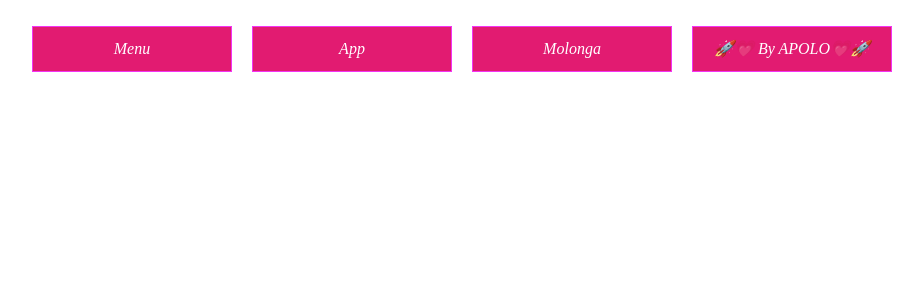
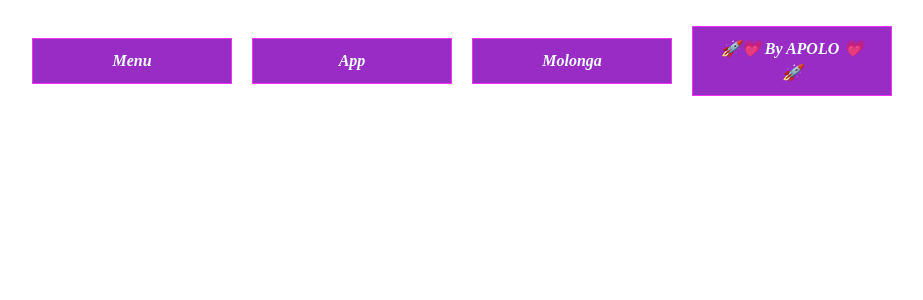
Before and after one commit to mariogiron/apolo-pruebagit, an Angular app: page / in a window 1280 px wide. Shown: the top 300 px of the page, without its empty margins (194-1117 px from the left). Built offline with nearby package versions, Linux system fonts and the light colour scheme.

Commit message:
Fin cambios

```diff
--- a/src/app/components/menu/menu.component.css
+++ b/src/app/components/menu/menu.component.css
@@ -4,13 +4,13 @@
     justify-content: center;
     align-items: center;
     font-style: italic;
-    font-family:'Times New Roman', Times, serif
+    font-family:'Times New Roman', Times, serif;
+    font-weight: bold;
 }
 
 .menu li{
     width: 200px;
-    /* height: 30px; */
-    background-color: rgb(132, 9, 181);
+    background-color: rgb(153, 44, 196);
     border: 1px solid rgb(243, 53, 243);
     color: azure;
     margin: 10px;
@@ -22,11 +22,5 @@
 
 
 .menu li:hover{
-    background-color: rgb(243, 26, 189);
+    background-color: rgb(255, 74, 195);
 }
-
-/*  El li activo tiene estas clases */
-.menu li.active{
-    background-color: rgb(226, 27, 113);
-    color: white;
-}
--- a/src/app/components/menu/menu.component.html
+++ b/src/app/components/menu/menu.component.html
@@ -1,11 +1,11 @@
 <div class="container">
     <ul class="menu mt-3">
 
-        <li [routerLink]="['/']" routerLinkActive="active" [routerLinkActiveOptions]="{exact:true}">
+        <li [routerLink]="['/']" routerLinkActive="active">
             Menu
         </li>
 
-        <li [routerLink]="['/']" routerLinkActive="active" [routerLinkActiveOptions]="{exact:true}">
+        <li [routerLink]="['/']" routerLinkActive="active">
             App
         </li>
 
@@ -14,7 +14,7 @@
         </li>
 
         <li [routerLink]="['/']" routerLinkActive="active">
-            🚀💗 By APOLO💗🚀
+            🚀💗 By APOLO 💗🚀
         </li>
 
 
```
Also changed, not shown: package.json (line endings or trailing spaces).
